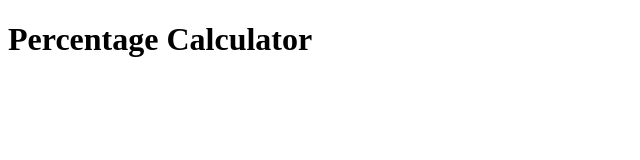
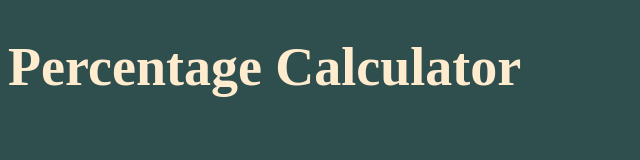
Before and after one commit to aldeez988/gh-pages, a plain HTML site: page index.html in a window 1280 px wide. Shown: the whole page, without its empty margins (0-640 px from the left). Drawn offline with Linux system fonts and the light colour scheme.

Commit message:
Adds initial css

```diff
--- /dev/null
+++ b/index.css
@@ -0,0 +1,14 @@
+* {
+    box-sizing: border-box;
+    fond-family: Arial, Helvetica, sans-serif;
+    font-size: large;
+}
+
+body {
+    background-color: darkslategray;
+}
+
+h1 {
+    color: blanchedalmond;
+    font-size: 3rem;
+}
--- a/index.html
+++ b/index.html
@@ -3,6 +3,7 @@
 <head>
     <meta charset="UTF-8">
     <meta name="viewport" content="width=device-width, initial-scale=1.0">
+    <link rel="stylesheet" href="index.css">
     <title>Percentage Calculator</title>
 </head>
 <body>
```
